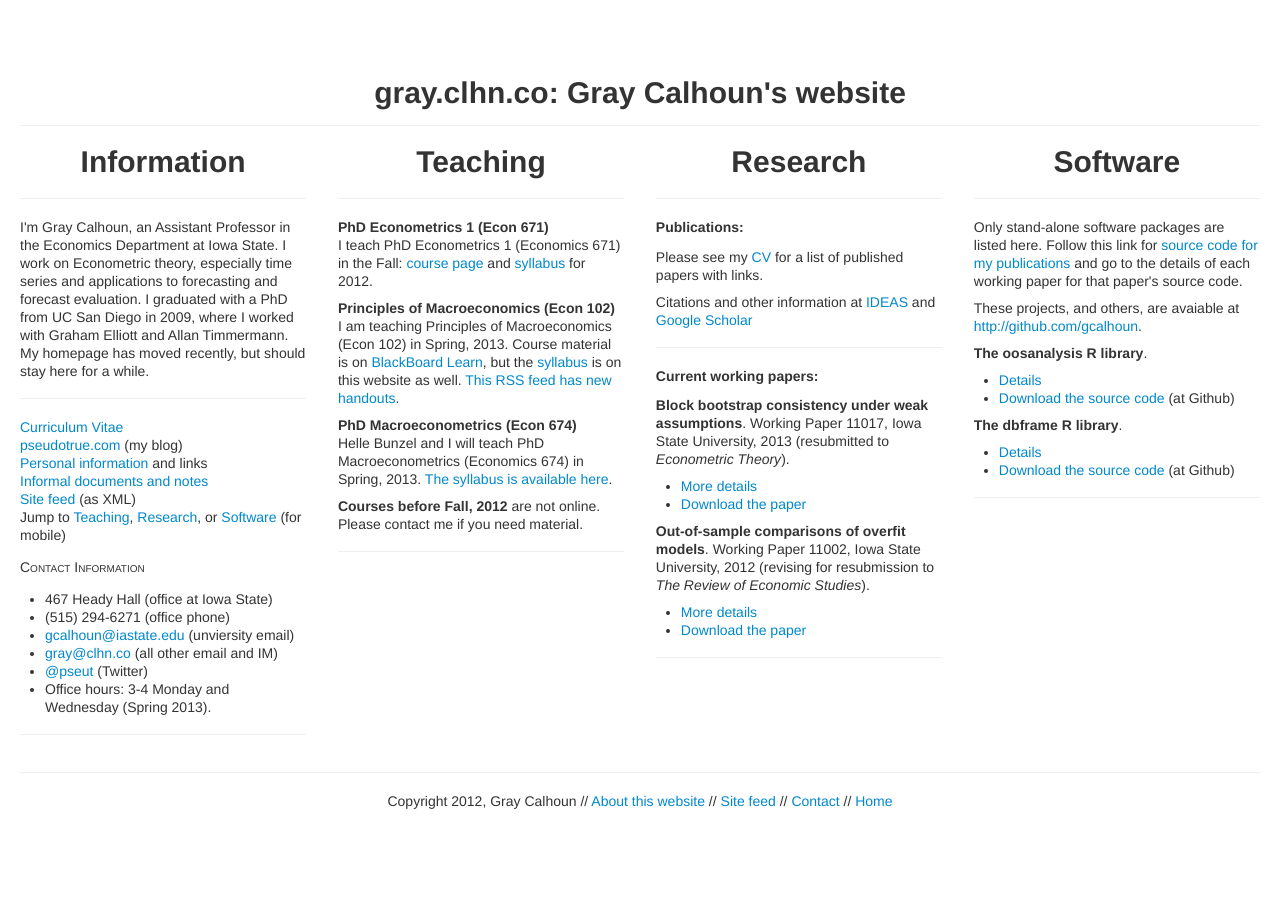
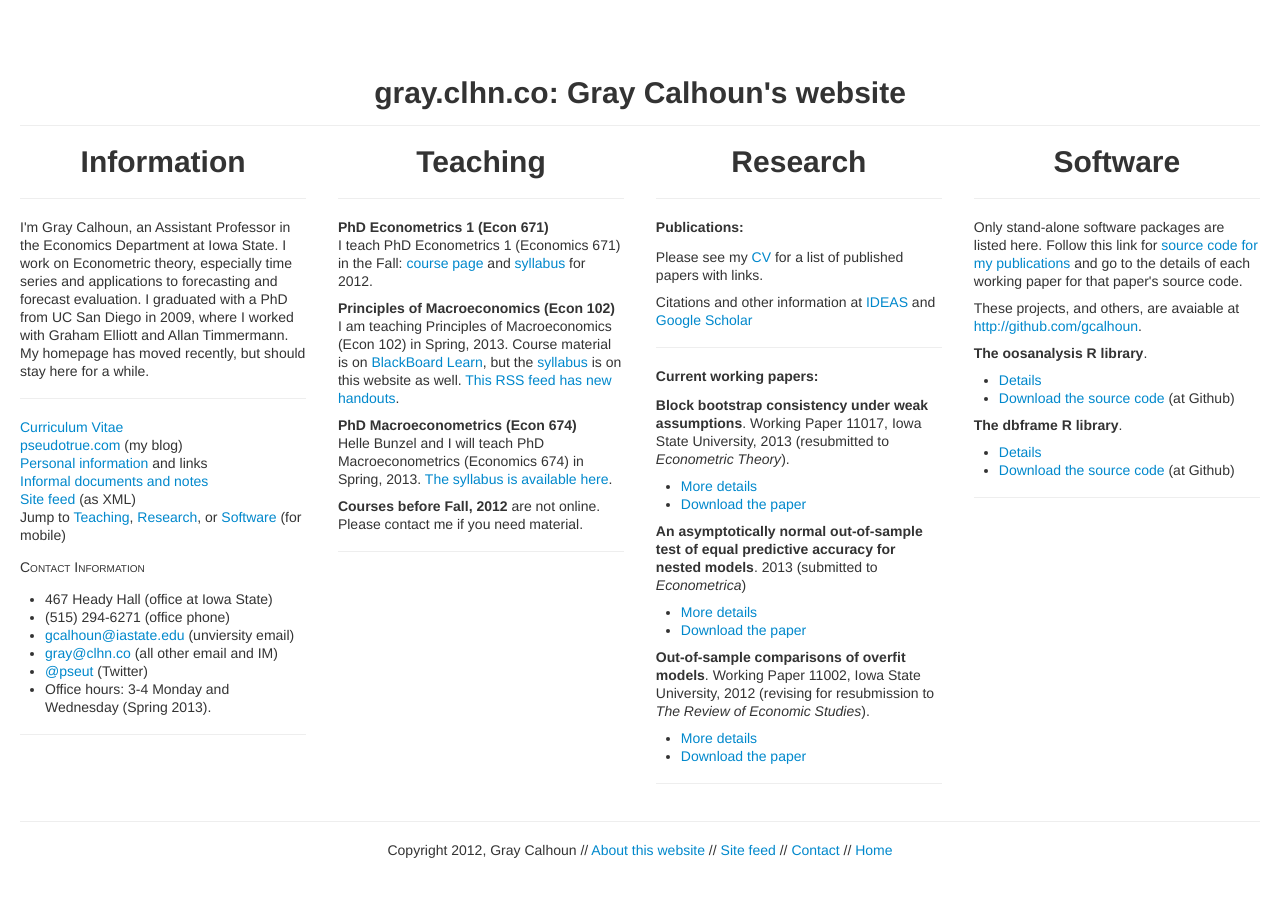
Before and after one commit to mmkuang/grayclhn.github.io, a Jekyll site: the page built from index.html, in a window 1280 px wide. Shown: the top 897 px of the page. Built offline with Jekyll 4.4.1, drawn with Linux system fonts in a browser that asks for light colours.

Commit message:
Fix bug in mixed-window info
I forgot to end-quote the title, which screwed everything up.

```diff
--- a/research/_posts/2013-03-14-mixed-window.md
+++ b/research/_posts/2013-03-14-mixed-window.md
@@ -1,6 +1,6 @@
 ---
 layout: research
-title: "An asymptotically normal out-of-sample test of equal
+title: "An asymptotically normal out-of-sample test of equal predictive accuracy for nested models"
 info: 2013 (submitted to <i>Econometrica</i>)
 link: http://gray.clhn.co/dl/calhoun-2013-mixed-window.pdf
 tags: working
```
